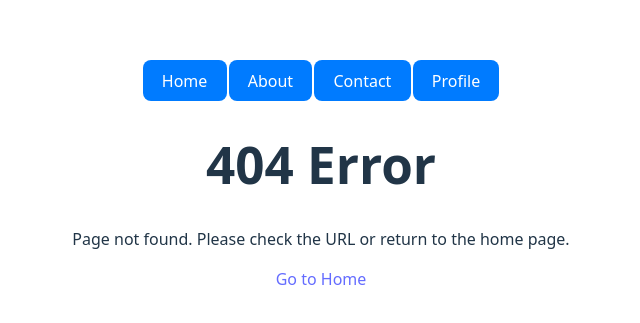
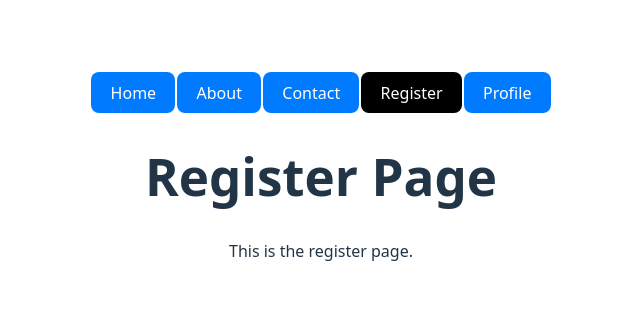
Before and after one commit to F-Reza/REST_Api_ExpressJS, a React (Vite) app in the folder client/: page /register in a window 1280 px wide. Before the commit this address had no page. Shown: the part 225-548 px from the top of the page, without its empty margins (319-959 px from the left). Built offline with nearby package versions, Linux system fonts and the light colour scheme.

Commit message:
add Register

```diff
--- a/client/src/App.jsx
+++ b/client/src/App.jsx
@@ -2,6 +2,7 @@ import { BrowserRouter as BrowserRoute, HashRouter, Routes, Route } from 'react-
 import './assets/css/App.css'
 import Home from './pages/Home';
 import Error404 from './pages/Error404';
+import Register from './pages/Register';
 import Contact from './pages/Contact';
 import About from './pages/About';
 import Profile from './pages/Profile';
@@ -15,6 +16,7 @@ const App = () => {
           <Route path="/" element={<Home />} />
           <Route path="/about" element={<About />} />
           <Route path="/contact" element={<Contact />} />
+          <Route path="/register" element={<Register />} />
           <Route path="/profile/:id/:name/:address" element={<Profile />} />
           <Route path="/*" element={<Error404 />} />
         </Routes>
--- a/client/src/pages/Menu.jsx
+++ b/client/src/pages/Menu.jsx
@@ -25,6 +25,13 @@ const Menu = () => {
                     </button>
                 )}
             </NavLink>
+            <NavLink to='/register'>
+                {({isActive}) => (
+                    <button className={isActive ? 'btn btn-active' : 'btn'}>
+                    Register
+                    </button>
+                )}
+            </NavLink>
             <NavLink to='/profile/101/Arko/Dhaka'>
                 {({isActive}) => (
                     <button className={isActive ? 'btn btn-active' : 'btn'}>
--- /dev/null
+++ b/client/src/pages/Register.jsx
@@ -0,0 +1,14 @@
+import React from 'react';
+import Menu from './Menu.jsx';
+
+const Register = () => {
+    return (
+        <div>
+            <Menu />
+            <h1>Register Page</h1>
+            <p>This is the register page.</p>
+        </div>
+    );
+};
+
+export default Register;
```
Also changed, not shown: 1 other file (tests, documents, lock files or other folders).
